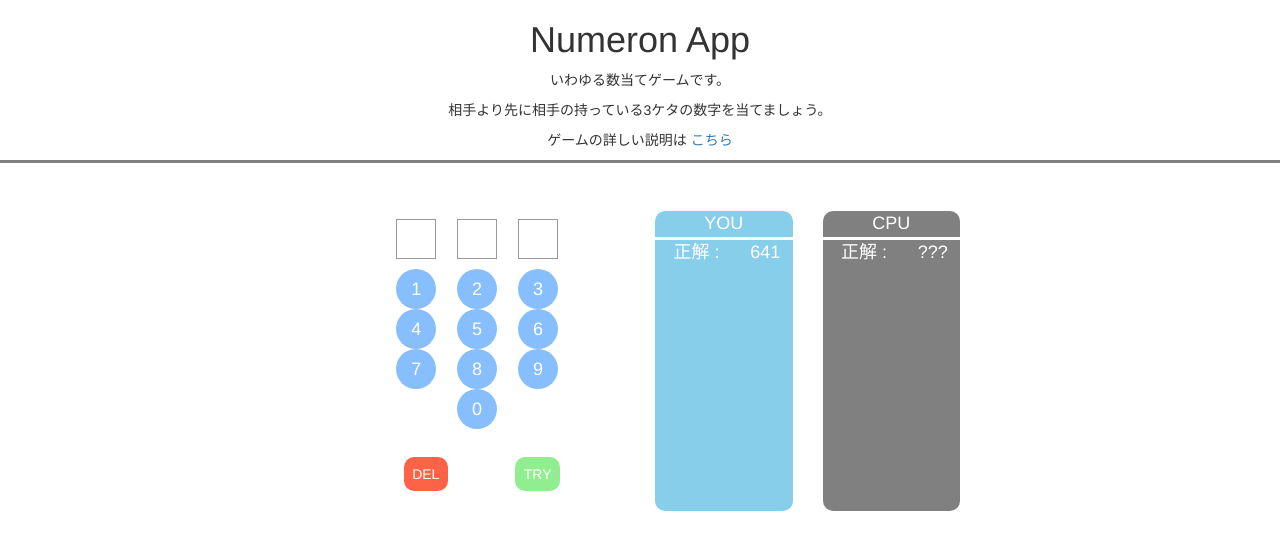
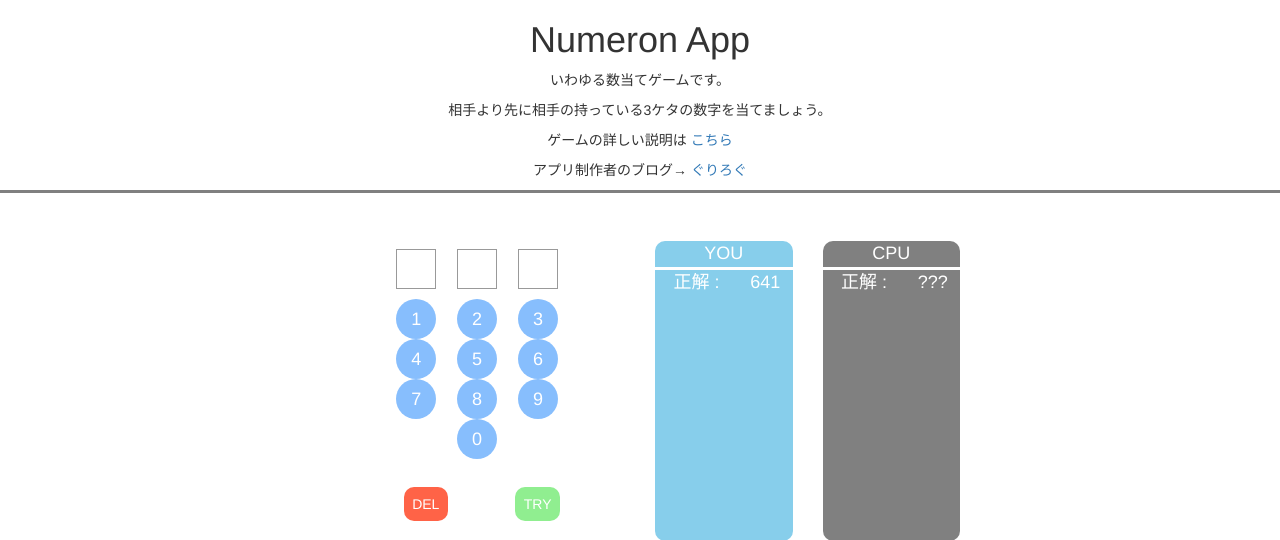
Before and after one commit to habroptilus/numeron, a Flask app: page / in a window 1280 px wide. Shown: the top 540 px of the page. Run offline with Flask 2, Linux system fonts and the light colour scheme; some libraries are stand-ins or nearby versions.

Commit message:
add link to blog

```diff
--- a/main/templates/layout.html
+++ b/main/templates/layout.html
@@ -13,6 +13,9 @@
     <p>相手より先に相手の持っている3ケタの数字を当てましょう。</p>
     <p>ゲームの詳しい説明は<a href="http://www.smartbowwow.com/2018/04/reactnumeron.html">
         こちら
+    </a></p>
+    <p>アプリ制作者のブログ→<a href="http://www.smartbowwow.com">
+        ぐりろぐ
     </a></p>
 </div>
 
```
